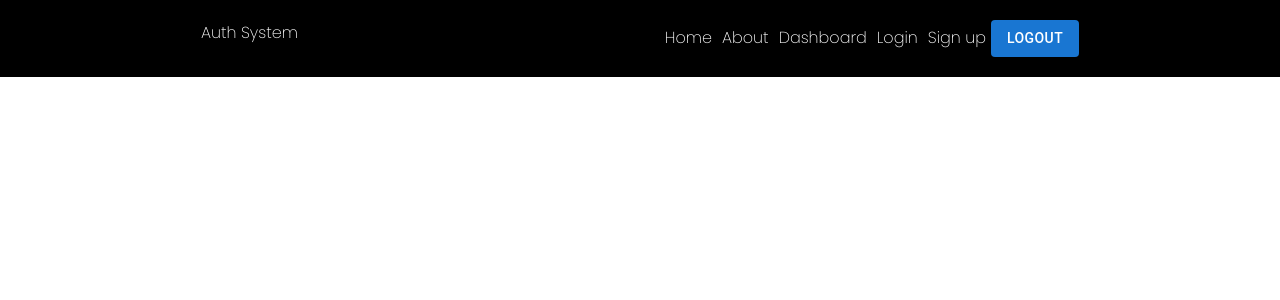
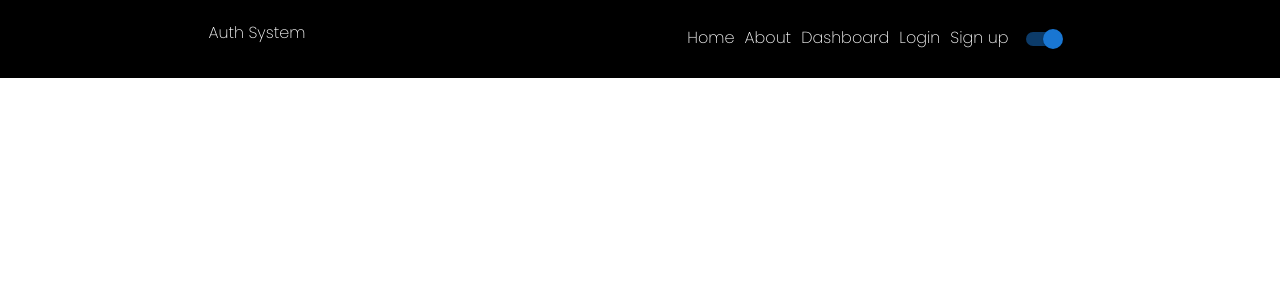
Before and after one commit to kowais915/jwt-aut-frontend, a React (Create React App) app: page / in a window 1280 px wide. Shown: the top 300 px of the page. Built offline with nearby package versions, Linux system fonts and the light colour scheme.

Commit message:
:sparkles: Added logout button that disappears if a user is not logged in

```diff
--- a/src/components/Navbar.js
+++ b/src/components/Navbar.js
@@ -1,16 +1,26 @@
 import {BrowserRouter, Routes, Route, Link, NavLink} from 'react-router-dom';
 import styles from '../styles/Navbar.module.css';
-import {colorContext } from '../context/colorContext';
+// import {colorContext } from '../context/colorContext';
 import {useContext} from 'react';
 import {useLogout } from '../hooks/useLogout';
 import Button from '@mui/material/Button';
 import { useAuthContext } from '../hooks/useAuthContext';
+import Switch from '@mui/material/Switch';
+import {useState } from 'react';
+
+
 
 
 const Navbar = () => {
     const {logout} = useLogout();
     const {user } = useAuthContext();
+    // const {color, changeColor } = colorContext();
+    const [checked, setChecked] = useState(true);
 
+    const handleChange = (e)=>{
+        setChecked(e.target.checked);
+
+    }
 
 
 
@@ -32,11 +42,17 @@ const Navbar = () => {
                 <NavLink to="/login">Login</NavLink>
                 <NavLink to="/signup">Sign up</NavLink>
                 {user && <span>{user.email}</span>}
-                <Button
+                { (user == null) ? <span></span>: <Button
                     variant='contained'
                     onClick={logout}
 
-                >Logout</Button>
+                >Logout</Button>}
+
+                <Switch
+                    checked={checked}
+                    onChange={handleChange}
+                    inputProps={{ 'aria-label': 'controlled' }}
+                />
 
 
             </div>
--- a/src/context/colorContext.js
+++ b/src/context/colorContext.js
@@ -17,7 +17,7 @@ const colorReducer = (state, action)=>{
 
 export function ColorProvider ({children}){
     const [state, dispatch] = useReducer(colorReducer, {
-        color: 'blue'
+        color: 'black'
     });
 
     const changeColor = (color)=>{
```
